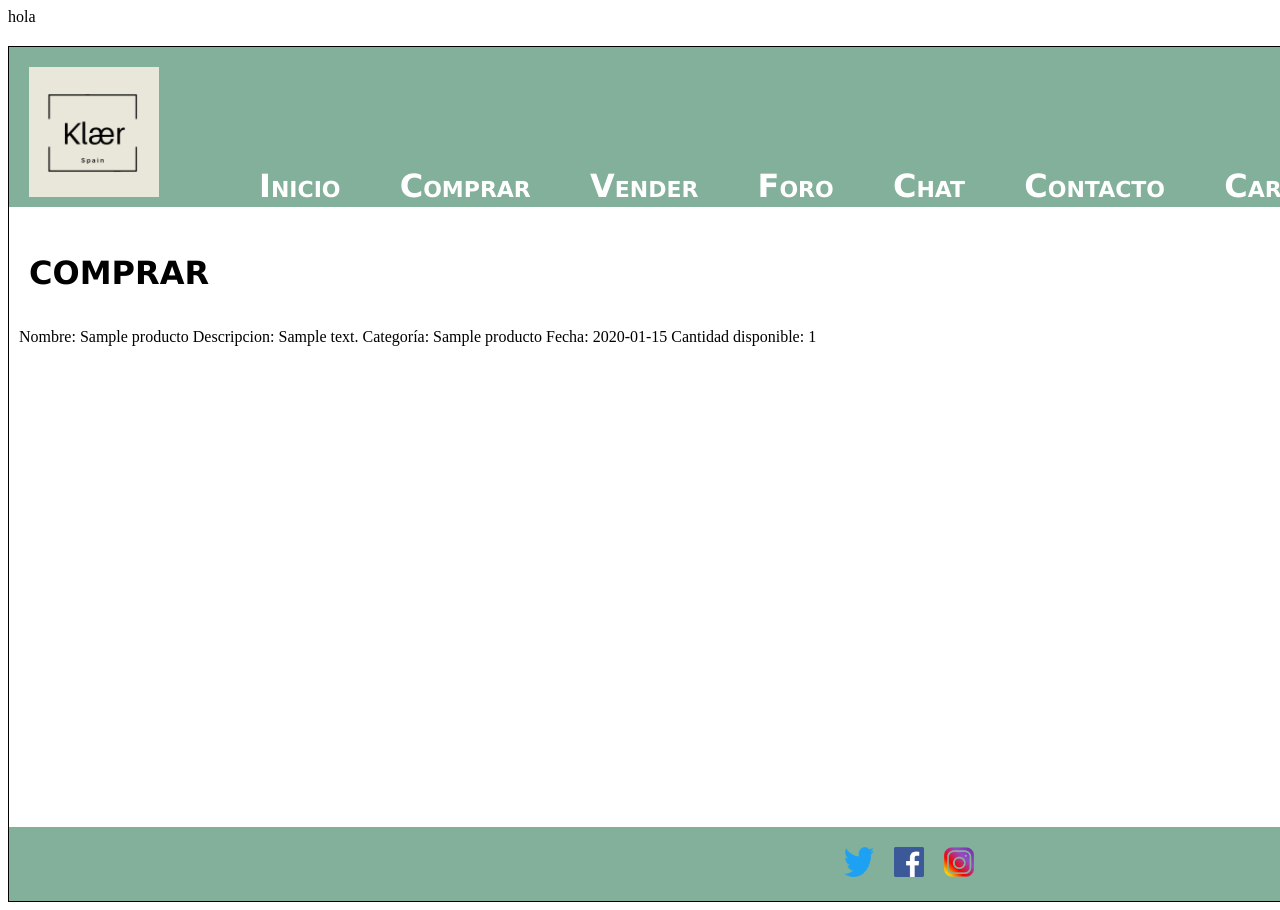
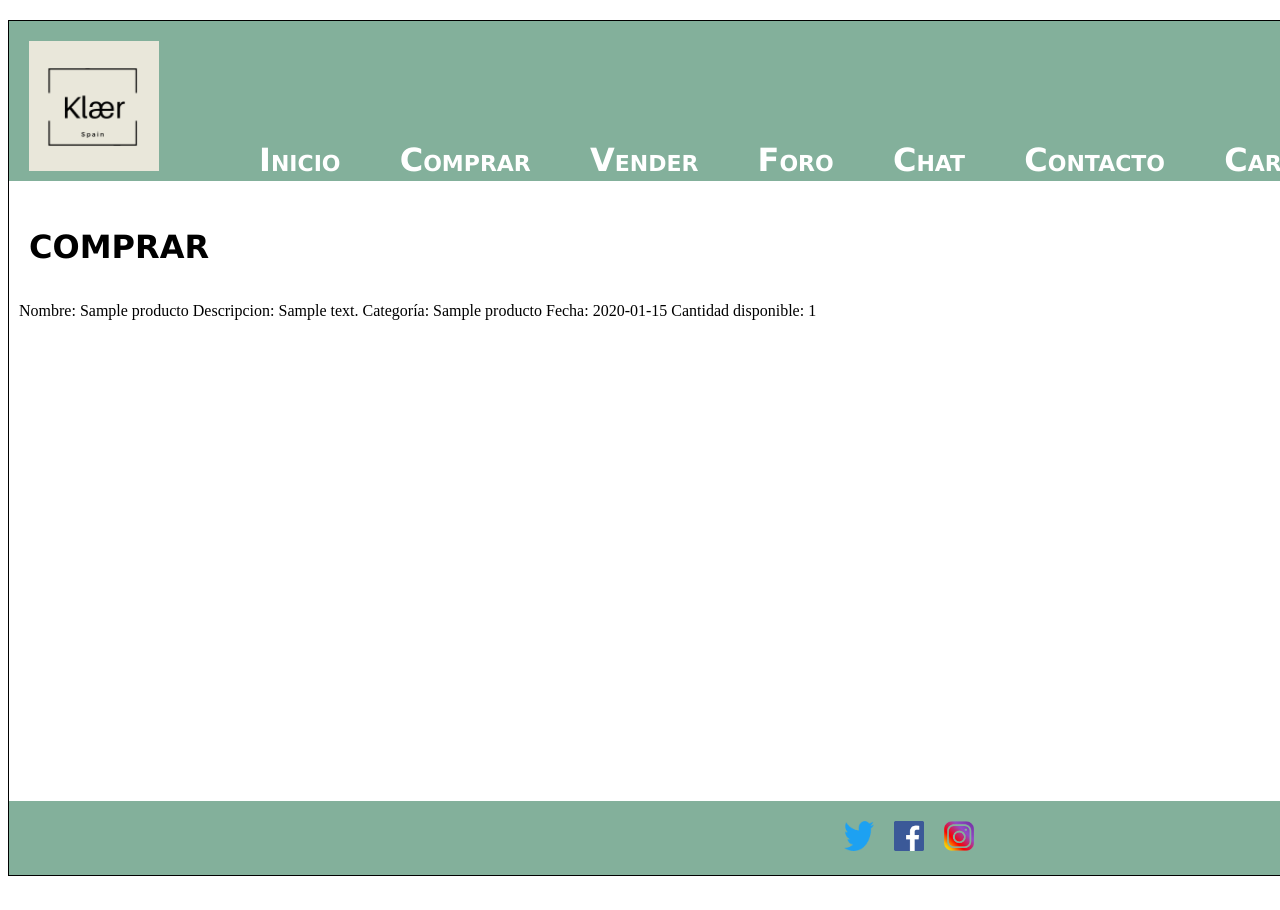
Before and after one commit to gmartinezc7/PROYECTOAW, a PHP site: page /vistas/comprar.php in a window 1280 px wide; the page is wider, and only the part inside the window is pictured. After the commit the page ends 876 px from the top of that part, so only its background shows below. Run offline with PHP 8.4, Linux system fonts and the light colour scheme; tables that the repository leaves empty hold one stand-in row (values such as "Sample post").

Commit message:
Update comprar.php

```diff
--- a/PRACTICA2/vistas/comprar.php
+++ b/PRACTICA2/vistas/comprar.php
@@ -36,9 +36,6 @@ function buildFormProds(){
         $codigohtml .= <<<EOS
         <p> Nombre: $nombre Descripcion: $descripcion Categoría: $tipo Fecha: $fecha Cantidad disponible: $stock</p>
         EOS;
-        echo "hola";
-
-
     }
 
     return $codigohtml;
```
